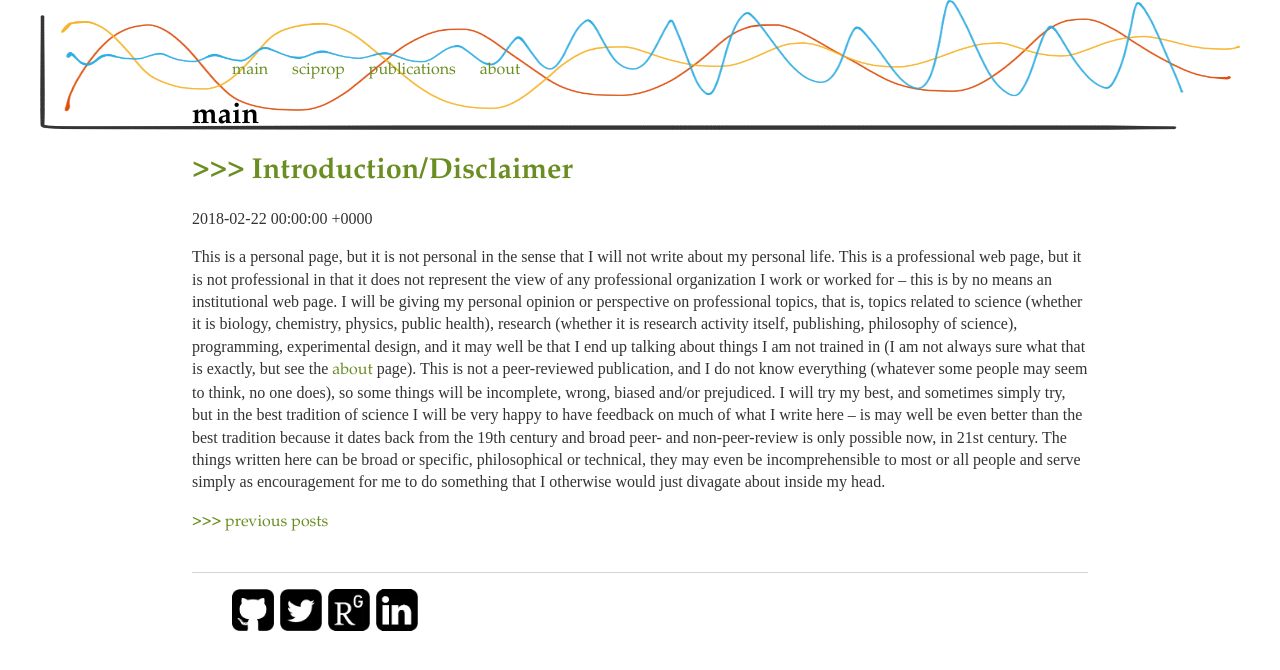
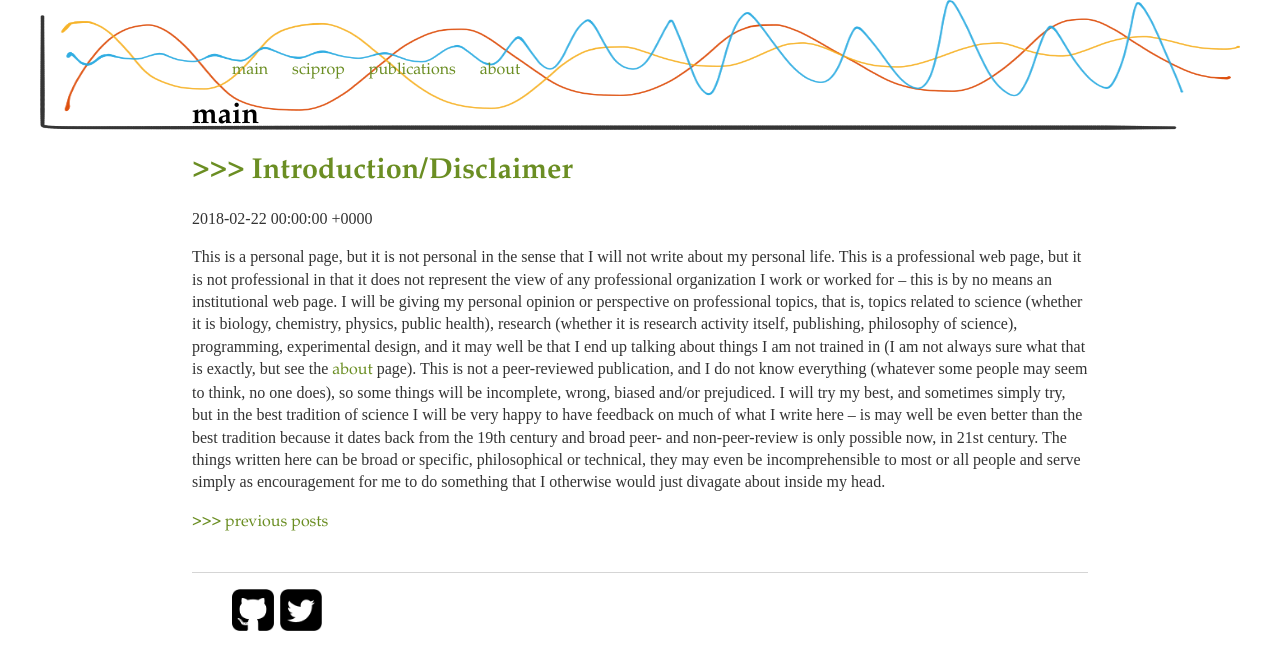
Before and after one commit to caesoma/caesoma.github.io, a Jekyll site: the page built from index.html, in a window 1280 px wide. Shown: the top 670 px of the page. Built offline with Jekyll 4.4.1, drawn with Linux system fonts in a browser that asks for light colours; the list of posts is cut into pages by our own code.

Commit message:
update layout

```diff
--- a/_layouts/default.html
+++ b/_layouts/default.html
@@ -31,12 +31,6 @@
           <img src="/images/tw.png" alt="twitter"
           style="width:42px;height:42px;border:0;">
         </a></li>
-        <li><a href="https://www.researchgate.net/profile/Caetano_Souto-Maior">
-          <img src="/images/rg.png" alt="researchgate" style="width:42px;height:42px;border:0;">
-        </a></li>
-        <li><a href="https://www.linkedin.com/in/caetanosoutomaior/">
-          <img src="/images/li.png" alt="linkedin" style="width:42px;height:42px;border:0;">
-        </a></li>
         <!-- <li><a href="https://github.com/caesoma">github</a></li> -->
 	</ul>
       </footer>
```
